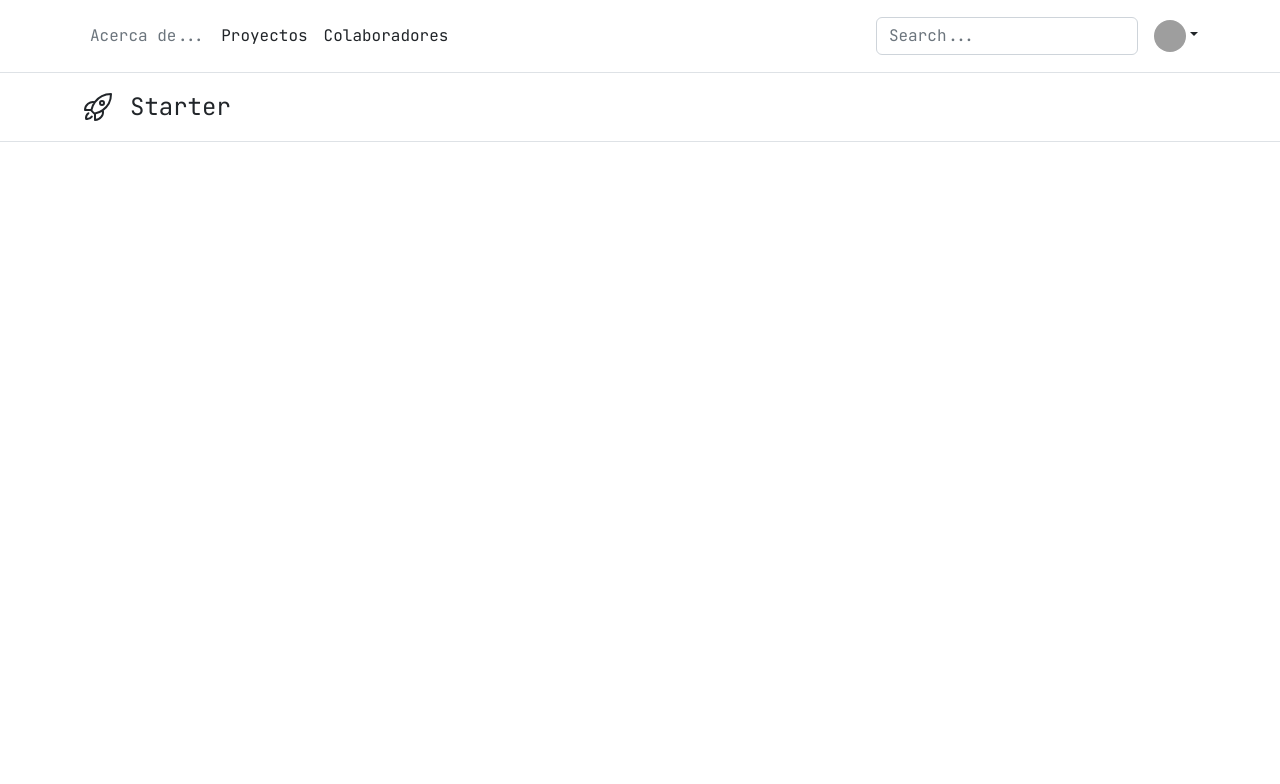
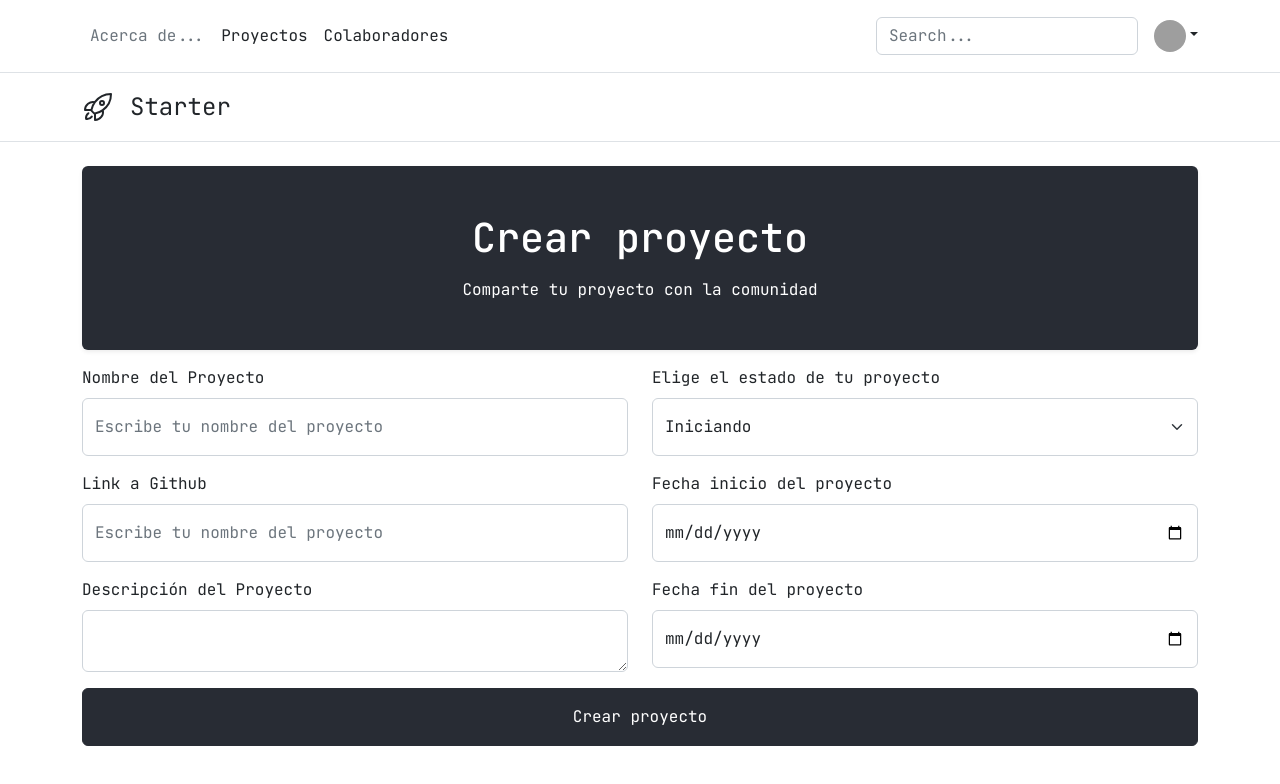
Before and after one commit to mareklaz/starter-app-project, a React (Vite) app: page /projects/create in a window 1280 px wide. Shown: the top 784 px of the page. Built offline with nearby package versions, Linux system fonts and the light colour scheme; grey boxes are pictures that could not be loaded.

Commit message:
project creation form

```diff
--- a/src/App.jsx
+++ b/src/App.jsx
@@ -1,8 +1,7 @@
 import React from 'react';
 import { Routes, Route } from 'react-router-dom';
 import Navbar from './components/Navbar/Navbar';
-import Projects from './screens/project/Projects';
-import { Home, Login, Register } from './screens/_index';
+import { Home, Login, Register, ProjectsCreation, ProjectsDetail, Projects } from './screens/_index';
 
 function App() {
   return (
@@ -14,6 +13,8 @@ function App() {
           <Route path='/login' element={<Login />}></Route>
           <Route path='/register' element={<Register />}></Route>
           <Route path='/projects' element={<Projects />}></Route>
+          <Route path='/projects/create' element={<ProjectsCreation />}></Route>
+          <Route path='/projects/:id' element={<ProjectsDetail />}></Route>
         </Routes>
       </div>
     </>
--- a/src/components/NavBar/NavBar.jsx
+++ b/src/components/NavBar/NavBar.jsx
@@ -42,9 +42,9 @@ const Navbar = () => {
               </a>
               <ul className='dropdown-menu text-small' aria-labelledby='dropdownUser1'>
                 <li>
-                  <a className='dropdown-item' href='#'>
+                  <NavLink to='/projects/create' className='dropdown-item' href='#'>
                     Crear proyecto
-                  </a>
+                  </NavLink>
                 </li>
                 <li>
                   <a className='dropdown-item' href='#'>
--- a/src/screens/_index.js
+++ b/src/screens/_index.js
@@ -2,4 +2,9 @@ import Home from './misc/Home';
 import Login from './auth/Login';
 import Register from './auth/Register';
 
-export { Home, Login, Register };
+// Project
+import Projects from './project/Projects';
+import ProjectsCreation from './project/ProjectsCreation';
+import ProjectsDetail from './project/ProjectsDetail';
+
+export { Home, Login, Register, Projects, ProjectsCreation, ProjectsDetail };
--- a/src/screens/auth/Login.jsx
+++ b/src/screens/auth/Login.jsx
@@ -1,6 +1,35 @@
 import React from 'react';
 
 const Login = () => {
+  const {
+    register,
+    handleSubmit,
+    resetField,
+    watch,
+    formState: { errors },
+  } = useForm();
+  const onSubmit = (values) => {
+    const formData = new FormData();
+
+    for (let value in values) {
+      formData.append(value, values[value]);
+    }
+
+    console.log(formData);
+
+    registerUser(formData)
+      .then((user) => {
+        if (user) {
+          console.log('Usuario creado', user);
+        } else {
+          console.log('Error al crear usuario');
+        }
+      })
+      .catch((error) => {
+        console.log('Error al registrar el usuario', error);
+      });
+  };
+
   return (
     <div>
       <h1>Estas en LOGIN</h1>
--- /dev/null
+++ b/src/screens/project/ProjectsCreation.jsx
@@ -0,0 +1,102 @@
+import React from 'react';
+import Header from '../../components/Header/Header';
+import { useForm } from 'react-hook-form';
+
+const ProjectsCreation = () => {
+  const {
+    register,
+    handleSubmit,
+    resetField,
+    watch,
+    formState: { errors },
+  } = useForm();
+
+  const onSubmit = (values) => {
+    console.log(values);
+  };
+
+  return (
+    <div>
+      <Header title={'Crear proyecto'} subtitle={'Comparte tu proyecto con la comunidad'} className='project-image px-3 text-center py-5 my-3 text-white bg-color-primary rounded shadow-sm' />
+      <form onSubmit={handleSubmit(onSubmit)} encType='multipart/form-data'>
+        <div className='row'>
+          <div className='col-6'>
+            <div className='mb-3'>
+              <label htmlFor='nameInput' className='form-label'>
+                Nombre del Proyecto
+              </label>
+              <input type='text' {...register('name', { required: true })} className='form-control py-3' id='nameInput' placeholder='Escribe tu nombre del proyecto' />
+            </div>
+            <div className='mb-3'>
+              <label htmlFor='githubInput' className='form-label'>
+                Link a Github
+              </label>
+              <input type='text' {...register('github', { required: true })} className='form-control py-3' id='githubInput' placeholder='Escribe tu nombre del proyecto' />
+            </div>
+            <div className='mb-3'>
+              <label htmlFor='descriptionInput' className='form-label'>
+                Descripción del Proyecto
+              </label>
+              <textarea className='form-control' {...register('description', { required: true })} id='descriptionInput' />
+            </div>
+
+            {/* <div className='mb-3'>
+              <label htmlFor='fileUploadInput' className='form-label'>
+                Selecciona una imagen para tu avatar
+              </label>
+              {!watch('image') || watch('image').length === 0 ? (
+                <>
+                  <input type='file' className='form-control form-control-lg fs-6' {...register('image', { required: true })} id='fileUploadInput' />
+                </>
+              ) : (
+                <div className='py-3 text-center'>
+                  <span className='small m-2'>{watch('image')[0].name}</span>
+                  <span
+                    type='button'
+                    className='badge rounded-pill text-bg-primary m-2'
+                    onClick={() => {
+                      resetField('image');
+                    }}>
+                    Cambiar imagen
+                  </span>
+                </div>
+              )}
+            </div> */}
+          </div>
+          <div className='col-6'>
+            <div className='mb-3'>
+              <label htmlFor='statusInput' className='form-label'>
+                Elige el estado de tu proyecto
+              </label>
+              <select className='form-select py-3' {...register('status', { required: true })}>
+                <option value='Iniciando'>Iniciando</option>
+                <option value='En progreso'>En progreso</option>
+                <option value='Pendiente'>Pendiente</option>
+                <option value='Finalizado'>Finalizado</option>
+              </select>
+            </div>
+            <div className='mb-3'>
+              <label htmlFor='startDateInput' className='form-label'>
+                Fecha inicio del proyecto
+              </label>
+              <input type='date' {...register('startDate', { required: true })} className='form-control py-3' id='startDateInput' placeholder='Escribe tu nombre del proyecto' />
+            </div>
+            <div className='mb-3'>
+              <label htmlFor='endDateInput' className='form-label'>
+                Fecha fin del proyecto
+              </label>
+              <input type='date' {...register('endDate', { required: true })} className='form-control py-3' id='endDateInput' placeholder='Escribe tu nombre del proyecto' />
+            </div>
+          </div>
+        </div>
+        <div className='d-grid gap-2'>
+          <button type='submit' className='btn btn-color-primary py-3'>
+            Crear proyecto
+          </button>
+        </div>
+      </form>
+    </div>
+  );
+};
+
+export default ProjectsCreation;
--- /dev/null
+++ b/src/screens/project/ProjectsDetail.jsx
@@ -0,0 +1,11 @@
+import React from 'react';
+
+const ProjectsDetail = () => {
+  return (
+    <div>
+      <Header title={'Proyectos'} subtitle={'Listado de proyectos'} className='project-image px-3 text-center py-5 my-3 text-white bg-color-primary rounded shadow-sm' />
+    </div>
+  );
+};
+
+export default ProjectsDetail;
```
